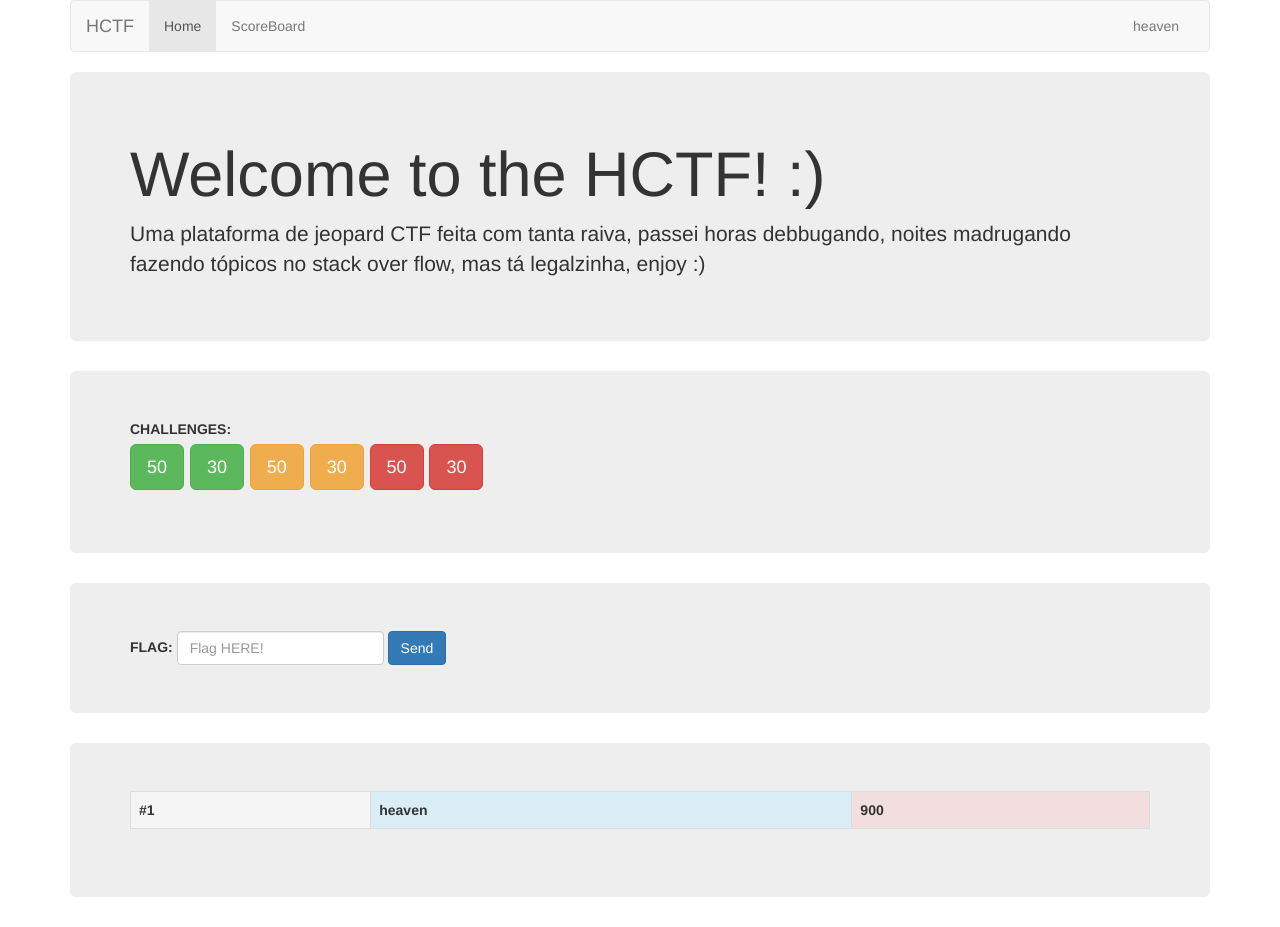
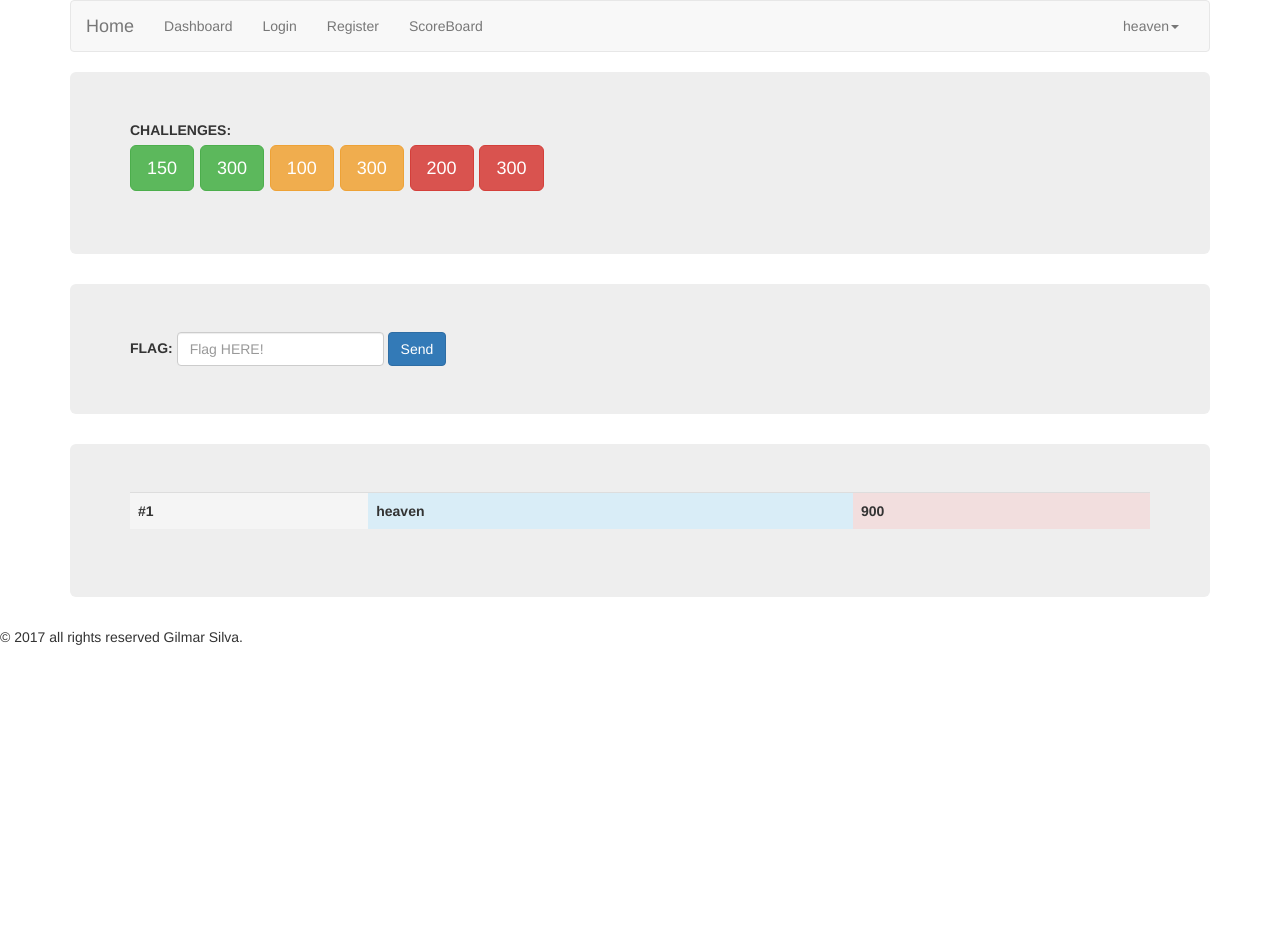
Before and after one commit to k13w/nullctf, a Flask app: page /dashboard in a window 1280 px wide. After the commit the page ends 645 px from the top, so only its background shows below. Run offline with Flask 2, Linux system fonts and the light colour scheme; a user stored in the database is signed in; lists and menus that the app fills with data are empty; some libraries are stand-ins or nearby versions.

Commit message:
:pill:
:pill:

```diff
--- a/app/controllers/default.py
+++ b/app/controllers/default.py
@@ -27,7 +27,6 @@
         user = User(email=form.email.data,
                     password=form.password.data,
 		            username=form.username.data,
-                    score='0',
                     solved='')
         db.session.add(user)
         db.session.commit()
@@ -49,6 +48,7 @@
                            form=form)
 
 @app.route("/dashboard", methods=["GET", "POST"])
+@login_required
 def dashboard():
     if not current_user.is_authenticated:
         # if user is logged in we get out of here
@@ -57,15 +57,18 @@
     if form.validate_on_submit():
         chall = Challenges.query.filter_by(flag=form.flag.data).first()
         if not chall:
-            flash('wrong Flag!')
+            flash('chegou nem perto!')
             return redirect(url_for('dashboard'))
         if chall.flag == form.flag.data:
             user = User.query.filter_by(username=current_user.username).first()
-            user.score = str(int(user.score) + int(chall.score))
+            if not str(chall.id) in user.solved:
+                user.score = str(int(user.score) + int(chall.score))
+            flash('já respondeu, só bypassando')
+            return render_template('dashboard/index.html', form=form)
             user.solved = user.solved + ', ' + str(chall.id)
             user.lastSubmit = datetime.datetime.utcnow()
             db.session.commit()
-            flash('Good Job Valid Flag')
+            flash('Acertou, mizeravi')
             return redirect(url_for('dashboard'))
     return render_template('dashboard/index.html', form=form)
 
@@ -73,20 +76,20 @@
 @app.route('/scoreboard')
 @login_required
 def scoreboard():
-    users = User.query.filter(User.username!='admin').order_by(desc(User.score)).all()
+    users = User.query.filter(User.username!='').order_by(desc(User.score)).all()
     winners = []
     temps = []
     for user in users :
+        print(temps)
         if rank(user.username) == 1 :
             winners.append(user)
             temps.append(user.lastSubmit)
-    winnertime = min(temps)
-    return render_template('scoreboard.html', users=users, winnertime=winnertime)
+    return render_template('scoreboard.html', users=users)
 
 @app.context_processor
 def utility_processor():
     def rank(user_name):
-        users = User.query.order_by(asc(User.score)).all()
+        users = User.query.order_by(desc(User.score)).all()
         myuser = User.query.filter_by(username=user_name).first()
         l = []
         for user in users :
@@ -102,6 +105,12 @@
         l.append(user.score)
     return int(l.index(myuser.score)) + 1
 
+@app.route('/profile')
+@login_required
+def profile():
+    users = User.query.filter(User.username!='').order_by(desc(User.score)).all()
+    return render_template('dashboard/profile.html', users=users)
+
 @app.route("/logout")
 def logout():
     logout_user()
--- a/app/models/tables.py
+++ b/app/models/tables.py
@@ -7,7 +7,7 @@
     username = db.Column(db.String(30), unique=True)
     password = db.Column(db.String(50))
     email = db.Column(db.String, unique=True)
-    score = db.Column(db.String(20))
+    score = db.Column(db.Integer, default=0)
     solved = db.Column(db.String(400))
     lastSubmit = db.Column(db.DateTime)
 
@@ -26,11 +26,10 @@
     def get_id(self):
         return str(self.id)
 
-    def __init__(self, username, password, email, score, solved):
+    def __init__(self, username, password, email, solved):
         self.username = username
         self.password = password
         self.email = email
-        self.score = score
         self.solved = solved
 
     def __repr__(self):
--- a/app/templates/base.html
+++ b/app/templates/base.html
@@ -2,49 +2,68 @@
 <html lang="pt-br">
   <head>
     <meta charset="utf-8">
-    <meta http-equiv="X-UA-Compatible" content="IE=edge">
-    <meta name="viewport" content="width=device-width, initial-scale=1">
-    <!-- The above 3 meta tags *must* come first in the head; any other head content must come *after* these tags -->
-    <meta name="description" content="">
-    <meta name="author" content="">
-    <link rel="icon" href="../../favicon.ico">
-
-    <title>Heaven Labs</title>
-
-    <!-- Bootstrap core CSS -->
+    <title>Heaven Capture The Flag</title>
+    <meta name="viewport" content="width=device-width, initial-scale=1.0">
+    <meta name="description" content="Capture The Flag">
+    <meta name="author" content="Gilmar Silva">
     <link href="{{ url_for('static',
      filename='css/bootstrap.min.css') }}" rel="stylesheet">
-
   </head>
 
   <body>
-
     <div class="container">
-      <div class="header clearfix">
-        <nav>
-          <ul class="nav nav-pills pull-right">
-            <li role="presentation" class="active"><a href="/">Home</a></li>
-            <li role="presentation"><a href="/dashboard">Dashboard</a></li>
-            <li role="presentation"><a href="/register">Register</a></li>
-            <li role="presentation"><a href="/login">Login</a></li>
-            <li role="presentation"><a href="/scoreboard">Scoreboard</a></li>
-          </ul>
-        </nav>
-        <h3 class="text-muted">Heaven Capture The Flag</h3>
-      </div>
+      <nav class="navbar navbar-default">
+        <div class="container-fluid">
+          <div class="navbar-header">
+            <button type="button" class="navbar-toggle collapsed"
+             data-toggle="collapse" data-target="#navbar"
+             aria-expanded="false" aria-controls="navbar">
+              <span class="sr-only">Toggle navigation</span>
+              <span class="icon-bar"></span>
+              <span class="icon-bar"></span>
+              <span class="icon-bar"></span>
+            </button>
+            <a class="navbar-brand" href="/">Home</a>
+          </div>
+          <div id="navbar" class="navbar-collapse collapse">
+            <ul class="nav navbar-nav">
+              <li class=""><a href="dashboard">Dashboard</a></li>
+              <li class=""><a href="login">Login</a></li>
+              <li class=""><a href="register">Register</a></li>
+              <li><a href="scoreboard">ScoreBoard</a></li>
+            </ul>
+            <ul class="nav navbar-nav navbar-right">
+              <li lass="dropdown">
+              <a href="#" class="dropdown-toggle" data-toggle="dropdown" role="button" aria-haspopup="true" aria-expanded="false">{{ current_user.username }}<span class="caret"></span></a>
+              <ul class="dropdown-menu">
+                <li><a href="profile">Profile</a></li>
+                <li><a href="logout">Logout</a></li>
+              </ul>
+            </li>
+            </ul>
+          </div><!--/.nav-collapse -->
+        </div><!--/.container-fluid -->
+      </nav>
 
       {% block content %}
       {% endblock %}
 
       <footer class="footer" style="clear:both;">
-        <p>&copy; 2016 Company, Inc.</p>
+        <p>&copy; 2017 all rights reserved Gilmar Silva.</p>
       </footer>
 
     </div> <!-- /container -->
 
-    <script src="https://ajax.googleapis.com/ajax/libs/jquery/1.12.4/jquery.m
-    in.js"></script>
+    <script src="https://ajax.googleapis.com/ajax/libs/jquery/3.2.1/jquery.min.js"></script>
     <script src="{{ url_for('static', filename='js/bootstrap.min.js')
+    }}"></script>
+    <script src="{{ url_for('static', filename='js/submit.js')
+    }}"></script>
+    <script src="{{ url_for('static', filename='js/modal.js')
+    }}"></script>
+    <script src="{{ url_for('static', filename='js/ie10-viewport-bug-workaroundjs')
+    }}"></script>
+    <script src="{{ url_for('static', filename='js/holder.min.js')
     }}"></script>
   </body>
 </html>
--- a/app/templates/dashboard/index.html
+++ b/app/templates/dashboard/index.html
@@ -1,63 +1,17 @@
-<!DOCTYPE html>
-<html lang="pt-br">
-  <head>
-    <meta charset="utf-8">
-    <title>Heaven Capture The Flag</title>
-    <meta name="viewport" content="width=device-width, initial-scale=1.0">
-    <meta name="description" content="Capture The Flag">
-    <meta name="author" content="Gilmar Silva">
-    <link href="{{ url_for('static',
-     filename='css/bootstrap.min.css') }}" rel="stylesheet">
-  </head>
+{% extends 'base.html' %}
 
-  <body>
-    <div class="container">
-
-      <!-- Static navbar -->
-      <nav class="navbar navbar-default">
-        <div class="container-fluid">
-          <div class="navbar-header">
-            <button type="button" class="navbar-toggle collapsed"
-             data-toggle="collapse" data-target="#navbar"
-             aria-expanded="false" aria-controls="navbar">
-              <span class="sr-only">Toggle navigation</span>
-              <span class="icon-bar"></span>
-              <span class="icon-bar"></span>
-              <span class="icon-bar"></span>
-            </button>
-            <a class="navbar-brand" href="/">HCTF</a>
-          </div>
-          <div id="navbar" class="navbar-collapse collapse">
-            <ul class="nav navbar-nav">
-              <li class="active"><a href="#">Home</a></li>
-              <li><a href="#">ScoreBoard</a></li>
-            </ul>
-            <ul class="nav navbar-nav navbar-right">
-              <li><a href="#">{{ current_user.username }}</a></li>
-            </ul>
-          </div><!--/.nav-collapse -->
-        </div><!--/.container-fluid -->
-      </nav>
-
-      <!-- Main component for a primary marketing message or call to action -->
-      <div class="jumbotron">
-        <h1>Welcome to the HCTF! :)</h1>
-        <p class="lead">Uma plataforma de jeopard CTF feita com tanta
-           raiva, passei horas debbugando, noites madrugando fazendo tópicos
-           no stack over flow, mas tá legalzinha, enjoy :)</p>
-      </div>
-
+{% block content %}
       <div class="jumbotron">
         <label>CHALLENGES: </label>
         <p>
-          <button type="button" class="btn btn-success btn-lg" data-toggle="modal" data-target="#web50">50</button>
-          <button type="button" class="btn btn-success btn-lg" data-toggle="modal" data-target="#myModal">30</button>
+          <button type="button" class="btn btn-success btn-lg" data-toggle="modal" data-target="#web150">150</button>
+          <button type="button" class="btn btn-success btn-lg" data-toggle="modal" data-target="#web300">300</button>
 
-          <button type="button" class="btn btn-warning btn-lg" data-toggle="modal" data-target="#myModal">50</button>
-          <button type="button" class="btn btn-warning btn-lg" data-toggle="modal" data-target="#myModal">30</button>
+          <button type="button" class="btn btn-warning btn-lg" data-toggle="modal" data-target="#myModal">100</button>
+          <button type="button" class="btn btn-warning btn-lg" data-toggle="modal" data-target="#myModal">300</button>
 
-          <button type="button" class="btn btn-danger btn-lg" data-toggle="modal" data-target="#myModal">50</button>
-          <button type="button" class="btn btn-danger btn-lg" data-toggle="modal" data-target="#myModal">30</button>
+          <button type="button" class="btn btn-danger btn-lg" data-toggle="modal" data-target="#myModal">200</button>
+          <button type="button" class="btn btn-danger btn-lg" data-toggle="modal" data-target="#myModal">300</button>
         </p>
       </div>
 
@@ -91,7 +45,7 @@
       </div>
 
       <div class="jumbotron">
-        <table class="table table-bordered">
+        <table class="table table-striped ">
           <tr>
             {% if current_user.is_authenticated %}
             <th class="active">#1</th>
@@ -104,26 +58,15 @@
     </div> <!-- /container -->
 
     <!-- Modal -->
-    <div class="modal fade" id="web50" tabindex="-1" role="dialog" aria-labelledby="myModalLabel">
+    <div class="modal fade" id="web150" tabindex="-1" role="dialog" aria-labelledby="myModalLabel">
       <div class="modal-dialog" role="document">
         <div class="modal-content">
           <div class="modal-header">
             <button type="button" class="close" data-dismiss="modal" aria-label="Close"><span aria-hidden="true">&times;</span></button>
-            <h4 class="modal-title" id="myModalLabel">Web 50</h4>
+            <h4 class="modal-title" id="myModalLabel">Web ssl</h4>
           </div>
           <div class="modal-body">
             <p>Uma de nossas máquinas está com problemas, invada ela, owne ela e descubra a flag<br>web.127.0.0.1/machine</p>
-            <form class="form-inline" method="POST" action="">
-              {{ form.csrf_token }}
-              <div class="form-group">
-                <label for="send_flag">FLAG:</label>
-                {{ form.flag(class="form-control",
-                placeholder="Flag HERE!") }}
-                {% if form.errors.flag %}
-                <div class="alert alert-danger" role="alert">
-                  {{ form.errors.flag }}
-                </div><br><br>
-                {% endif %}
           </div>
           <div class="modal-footer">
             <button type="button" class="btn btn-default" data-dismiss="modal">Close</button>
@@ -132,14 +75,27 @@
         </div>
       </div>
     </div>
-  </DIV>
+  </div>
 
-    <script src="https://ajax.googleapis.com/ajax/libs/jquery/3.2.1/jquery.min.js"></script>
-    <script src="{{ url_for('static', filename='js/bootstrap.min.js')
-    }}"></script>
-    <script src="{{ url_for('static', filename='js/submit.js')
-    }}"></script>
-    <script src="{{ url_for('static', filename='js/modal.js')
-    }}"></script>
+  <div class="modal fade" id="web300" tabindex="-1" role="dialog" aria-labelledby="myModalLabel">
+    <div class="modal-dialog" role="document">
+      <div class="modal-content">
+        <div class="modal-header">
+          <button type="button" class="close" data-dismiss="modal" aria-label="Close"><span aria-hidden="true">&times;</span></button>
+          <h4 class="modal-title" id="myModalLabel">heap flow</h4>
+        </div>
+        <div class="modal-body">
+          <p>O tempo está batendo na sua porta, soul inventou um binário para reverter o tempo, você pode dizer a ele como reverter esse binário e achar a flag?<br></p>
+        </div>
+        <div class="modal-footer">
+          <button type="button" class="btn btn-default" data-dismiss="modal">Close</button>
+          <button type="submit" class="btn btn-primary">Send</button>
+        </div>
+      </div>
+    </div>
+  </div>
+</div>
+
   </body>
 </html>
+{% endblock %}
--- a/config.py
+++ b/config.py
@@ -7,3 +7,6 @@
 SQLALCHEMY_DATABASE_URI = 'sqlite:///' + os.path.join(basedir,
 'storage.db')
 SQLALCHEMY_TRACK_MODIFICATIONS = True
+
+SECRET_KEY = 'H34V3N-F14SK-S3CR3T'
+SECURITY_PASSWORD_SALT = 'my_s3cUr3_s4lt'
```
Also changed, not shown: app/static/js/ie10-viewport-bug-workaround.js (added, +23 -0 lines), app/templates/dashboard/profile.html (added, +48 -0 lines), app/templates/index.html (+3 -27 lines), app/templates/scoreboard.html (+11 -5 lines), app/static/js/holder.min.js (added), storage.db (deleted).
